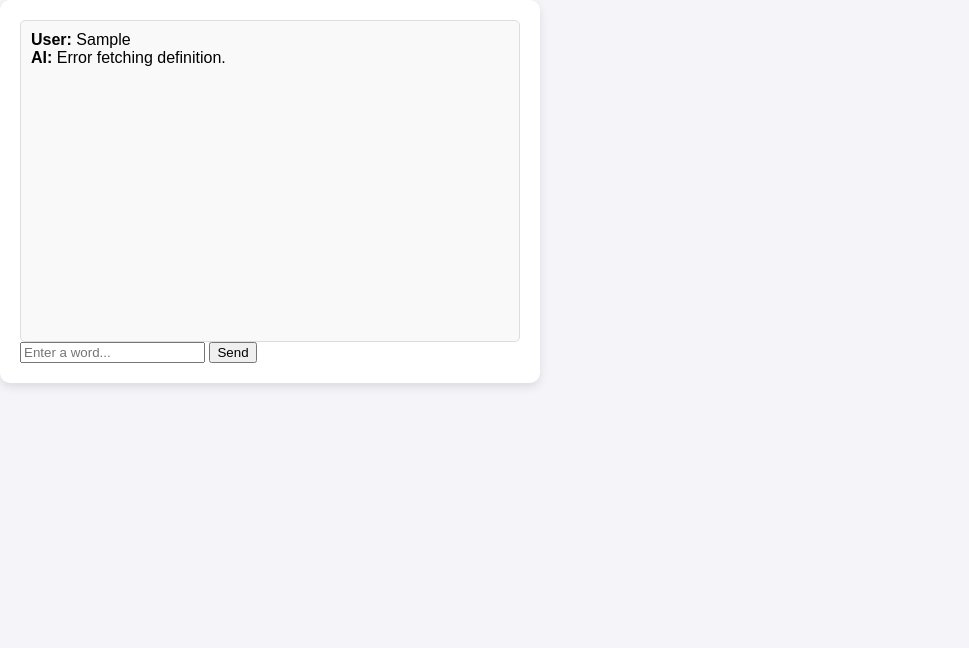
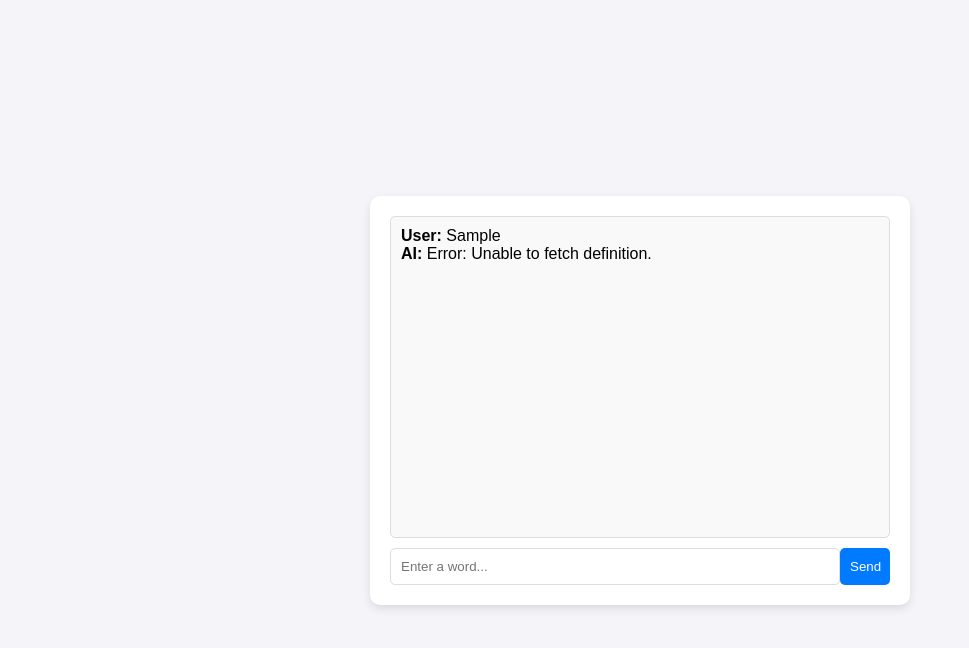
Before and after one commit to Kaushal-15/read-mind, a plain HTML site: page dict.html in a window 1280 px wide. Both pictures are taken after typing "Sample" into the empty fields and a click on the button "Send". Shown: the whole page, without its empty margins (0-969 px from the left). Drawn offline with Linux system fonts and the light colour scheme; no server answers.

Commit message:
Update dict.html

```diff
--- a/dict.html
+++ b/dict.html
@@ -1,4 +1,3 @@
-
 <!DOCTYPE html>
 <html lang="en">
 <head>
@@ -10,6 +9,10 @@
             font-family: Arial, sans-serif;
             background-color: #f4f4f9;
             margin: 0;
+            display: flex;
+            justify-content: center;
+            align-items: center;
+            height: 100vh;
         }
 
         .chat-container {
@@ -19,6 +22,8 @@
             border-radius: 10px;
             box-shadow: 0 4px 10px rgba(0, 0, 0, 0.1);
             padding: 20px;
+            display: flex;
+            flex-direction: column;
         }
 
         #chat-box {
@@ -28,54 +33,74 @@
             border: 1px solid #ddd;
             border-radius: 5px;
             background-color: #f9f9f9;
+            margin-bottom: 10px;
+        }
+
+        input {
+            padding: 10px;
+            width: calc(100% - 60px);
+            border: 1px solid #ddd;
+            border-radius: 5px;
+        }
+
+        button {
+            padding: 10px;
+            width: 50px;
+            background-color: #007bff;
+            color: white;
+            border: none;
+            border-radius: 5px;
+            cursor: pointer;
         }
     </style>
 </head>
 <body>
     <div class="chat-container">
         <div id="chat-box"></div>
+        <div style="display: flex;">
             <input type="text" id="user-input" placeholder="Enter a word...">
             <button id="send-btn">Send</button>
+        </div>
     </div>
 
     <script>
         async function getWordDefinition(word) {
             try {
                 const response = await fetch(`https://api.dictionaryapi.dev/api/v2/entries/en/${word}`);
+                if (!response.ok) throw new Error("Word not found");
+
                 const data = await response.json();
-            return data[0].meanings[0].definitions[0].definition || "Definition not found.";
-        } catch {
-            return "Error fetching definition.";
+                return data[0]?.meanings?.[0]?.definitions?.[0]?.definition || "Definition not found.";
+            } catch (error) {
+                return "Error: Unable to fetch definition.";
             }
         }
 
-    function addMessageToChat(sender, message) {
+        function appendMessage(sender, message) {
             const chatBox = document.getElementById("chat-box");
-        const messageElement = document.createElement("div");
-        messageElement.innerHTML = `<strong>${sender}:</strong> ${message}`;
-        chatBox.appendChild(messageElement);
-        chatBox.scrollTop = chatBox.scrollHeight; // Auto-scroll to the latest message
+            const messageDiv = document.createElement("div");
+            messageDiv.innerHTML = `<strong>${sender}:</strong> ${message}`;
+            chatBox.appendChild(messageDiv);
+            chatBox.scrollTop = chatBox.scrollHeight;
         }
 
         document.getElementById("send-btn").addEventListener("click", async () => {
             const userInput = document.getElementById("user-input");
             const word = userInput.value.trim();
+
             if (!word) return;
 
-        // Add user message to chat
-        addMessageToChat("User", word);
+            appendMessage("User", word);
+            userInput.value = "";  // Clear input box
 
-        // Fetch definition
             const definition = await getWordDefinition(word);
+            appendMessage("AI", definition);
+        });
 
-        // Add AI response to chat
-        addMessageToChat("AI", definition);
-
-        // Optionally send to parent (if needed)
-        window.parent.postMessage({ word, definition }, "*");
-
-        // Clear input field
-        userInput.value = "";
+        document.getElementById("user-input").addEventListener("keypress", function (event) {
+            if (event.key === "Enter") {
+                document.getElementById("send-btn").click();
+            }
         });
     </script>
 </body>
```
Lines whose indentation alone changed are shown as unchanged.
